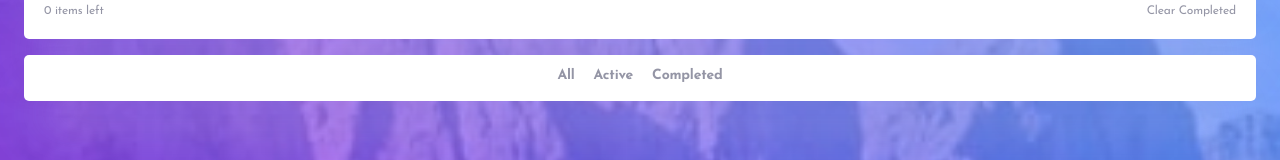
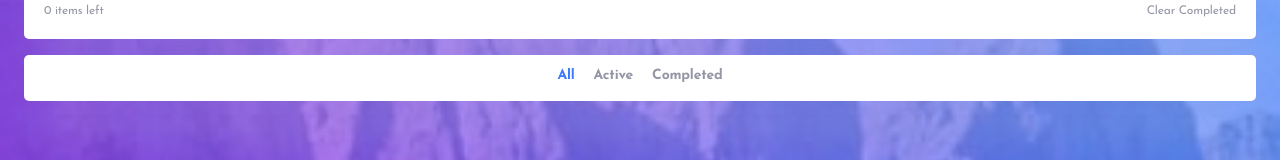
Before and after one commit to tchkoidze/Todo-app, a React (Vite) app: page / in a window 1280 px wide. Shown: the part 186-346 px from the top of the page. Built offline with nearby package versions, Linux system fonts and the light colour scheme.

Commit message:
add style line through when is marked as done

```diff
--- a/src/App.jsx
+++ b/src/App.jsx
@@ -1,4 +1,4 @@
-import { useState } from "react";
+import { useState, useRef } from "react";
 import "./App.css";
 import Header from "./header";
 import CreateToDo from "./createtodo";
@@ -8,9 +8,18 @@ function App() {
   const [mode, setMode] = useState(true);
   const [todo, setTodo] = useState([]);
   const [completed, setCompleted] = useState(false);
+  const [clicked, setClicked] = useState("All");
 
-  console.log(mode);
-  console.log(todo);
+  const actives = todo.filter((z) => !z.done);
+  const complete = todo.filter((m) => m.done);
+  const newArray =
+    clicked == "All"
+      ? todo
+      : clicked == "Active"
+      ? actives
+      : clicked == "Completed"
+      ? complete
+      : undefined;
 
   return (
     <div className={`App ${mode ? "light" : "dark"} `}>
@@ -25,9 +34,11 @@ function App() {
       ></CreateToDo>
       <ToDoList
         mode={mode}
-        todo={todo}
+        todo={newArray}
+        clicked={clicked}
         setMode={setMode}
         setTodo={setTodo}
+        setClicked={setClicked}
       ></ToDoList>
     </div>
   );
--- a/src/header.css
+++ b/src/header.css
@@ -1,5 +1,8 @@
 .header {
   margin-top: 48px;
+}
+
+.header-svg {
 }
 
 h1 {
@@ -18,4 +21,10 @@ h1 {
     line-height: 40px;
     letter-spacing: 15px;
   }
+
+  .header-svg {
+    display: block;
+    width: 40px;
+    height: 40px;
+  }
 }
--- a/src/header.jsx
+++ b/src/header.jsx
@@ -26,6 +26,7 @@ function Header(props) {
       >
         {props.mode ? (
           <svg
+            className="header-svg"
             xmlns="http://www.w3.org/2000/svg"
             width="19"
             height="20"
@@ -39,6 +40,7 @@ function Header(props) {
           </svg>
         ) : (
           <svg
+            className="header-svg"
             xmlns="http://www.w3.org/2000/svg"
             width="19"
             height="20"
--- a/src/todoList.css
+++ b/src/todoList.css
@@ -57,7 +57,7 @@
 }
 
 .completed-checker:hover {
-  border-image: linear-gradient(#f6b73c, #4d9f0c) 30/2px;
+  border: 1px solid #c058f3;
 }
 
 .completed-checker-light {
@@ -123,6 +123,10 @@
   color: #9495a5;
 }
 
+.active-selector {
+  color: #3a7cfd;
+}
+
 .list-filter-light:hover {
   cursor: pointer;
   color: #494c6b;
--- a/src/todoList.jsx
+++ b/src/todoList.jsx
@@ -28,6 +28,7 @@ function ToDoList(props) {
                   : item.done
                   ? "#4D5067"
                   : null,
+                textDecorationLine: item.done ? "line-through" : null,
               }}
               key={item.id}
             >
@@ -99,22 +100,30 @@ function ToDoList(props) {
             <p
               className={`list-filter ${
                 props.mode ? "list-filter-light" : "list-filter-dark"
-              }`}
-              onClick={(e) => (e.target.style.color = "blue")}
+              } ${props.clicked == "All" ? "active-selector" : null}`}
+              onClick={() => {
+                props.setClicked("All");
+              }}
             >
               All
             </p>
             <p
               className={`list-filter ${
                 props.mode ? "list-filter-light" : "list-filter-dark"
-              }`}
+              } ${props.clicked == "Active" ? "active-selector" : null}`}
+              onClick={(e) => {
+                props.setClicked("Active");
+              }}
             >
               Active
             </p>
             <p
               className={`list-filter ${
                 props.mode ? "list-filter-light" : "list-filter-dark"
-              }`}
+              } ${props.clicked == "Completed" ? "active-selector" : null}`}
+              onClick={() => {
+                props.setClicked("Completed");
+              }}
             >
               Completed
             </p>
@@ -140,21 +149,30 @@ function ToDoList(props) {
         <p
           className={`list-filter ${
             props.mode ? "list-filter-light" : "list-filter-dark"
-          }`}
+          } ${props.clicked == "All" ? "active-selector" : null}`}
+          onClick={() => {
+            props.setClicked("All");
+          }}
         >
           All
         </p>
         <p
           className={`list-filter ${
             props.mode ? "list-filter-light" : "list-filter-dark"
-          }`}
+          } ${props.clicked == "Active" ? "active-selector" : null}`}
+          onClick={(e) => {
+            props.setClicked("Active");
+          }}
         >
           Active
         </p>
         <p
           className={`list-filter ${
             props.mode ? "list-filter-light" : "list-filter-dark"
-          }`}
+          } ${props.clicked == "Completed" ? "active-selector" : null}`}
+          onClick={() => {
+            props.setClicked("Completed");
+          }}
         >
           Completed
         </p>
```
